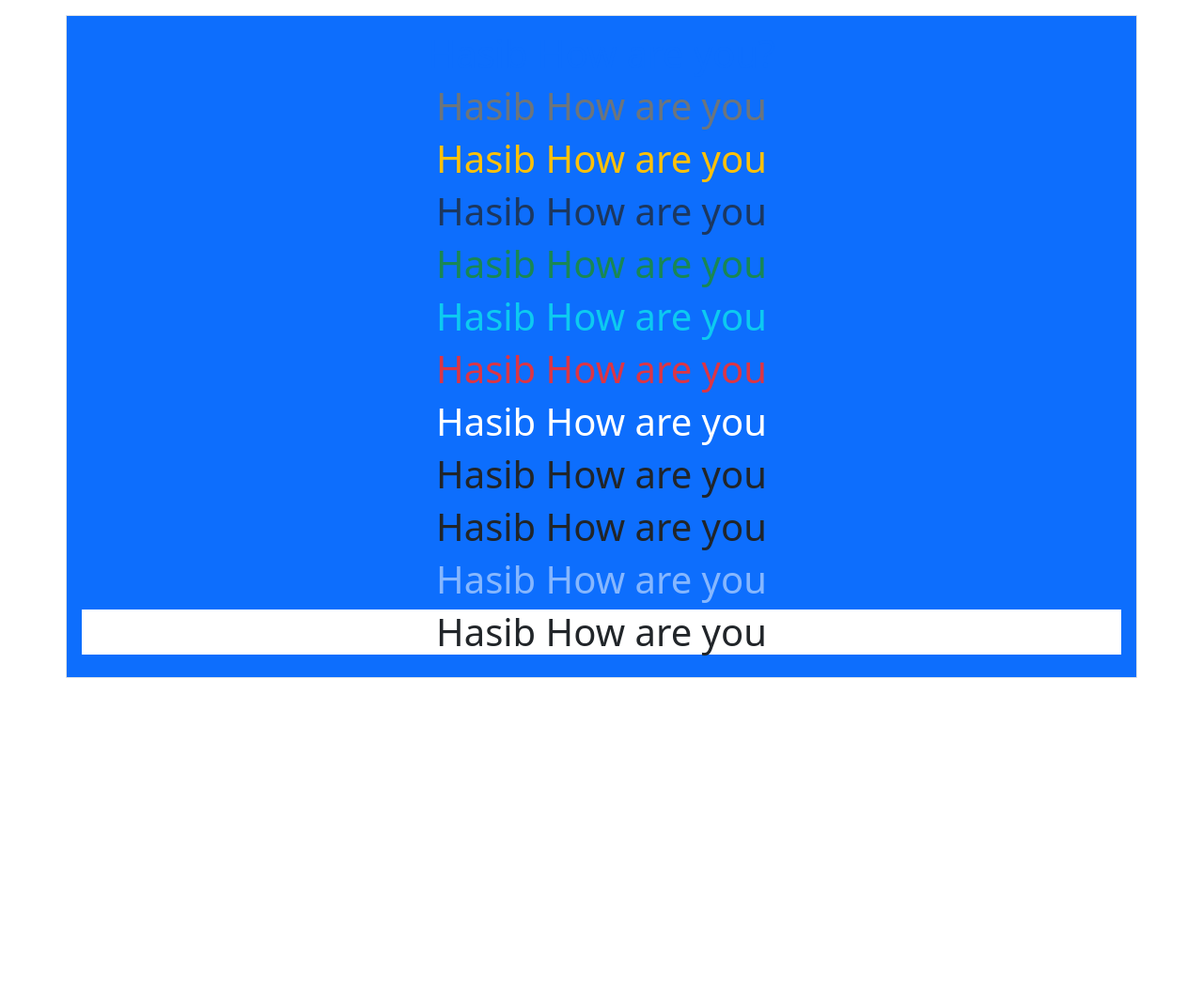
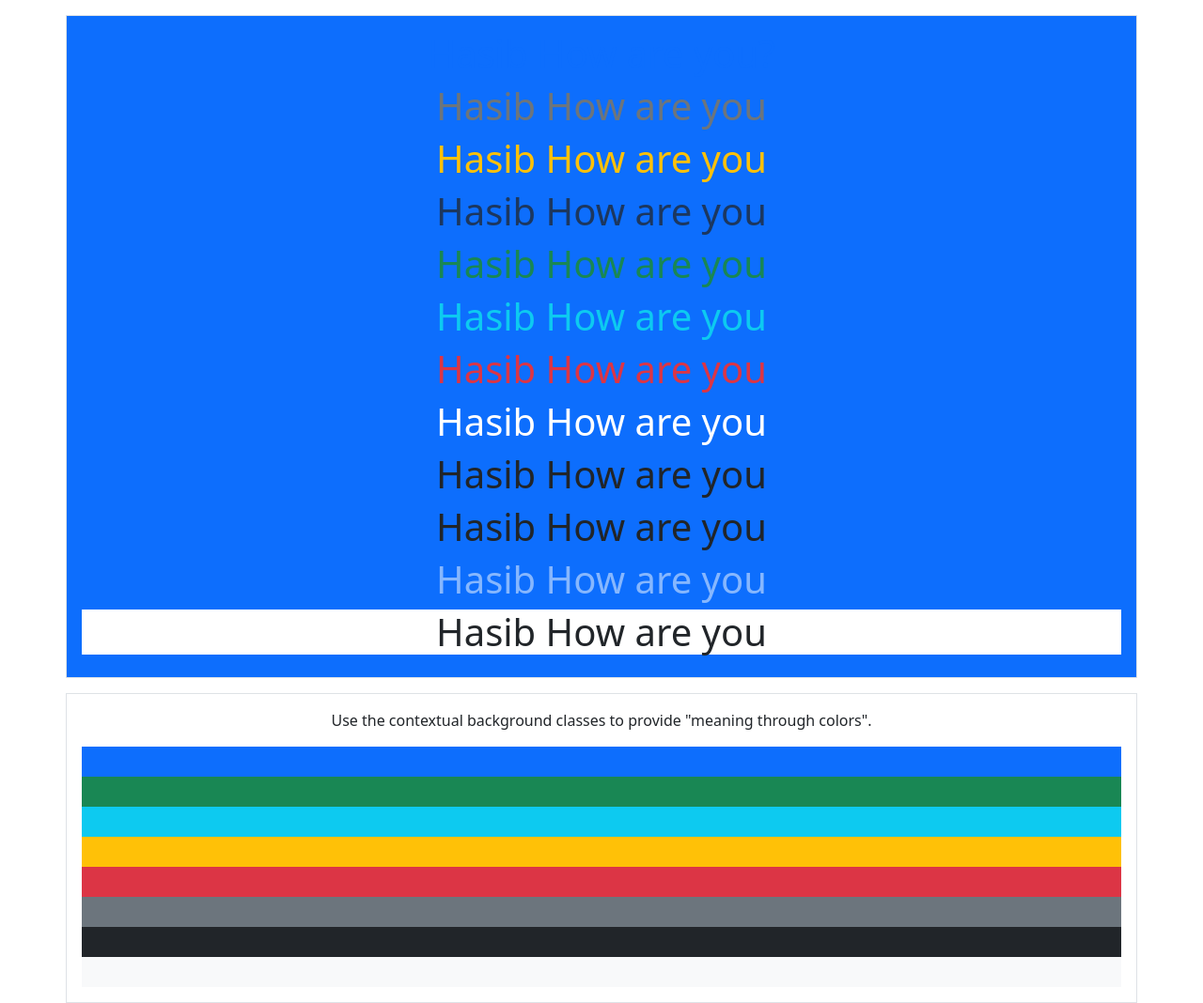
Before and after one commit to Hasib2202/Bootstrap_5, a plain HTML site: page Bootstrap Learning/BS5Color.html in a window 1280 px wide. Shown: the whole page at 94% size. Before the commit the page ends 800 px from the top, so only its background shows below. Drawn offline with nearby package versions, Linux system fonts and the light colour scheme.

Commit message:
Update BS5Color.html

```diff
--- a/Bootstrap Learning/BS5Color.html
+++ b/Bootstrap Learning/BS5Color.html
@@ -1,8 +1,8 @@
 <!DOCTYPE html>
 <html lang="en">
   <head>
-    <meta charset="UTF-8">
-    <meta name="viewport" content="width=device-width, initial-scale=1.0">
+    <meta charset="UTF-8" />
+    <meta name="viewport" content="width=device-width, initial-scale=1.0" />
 
     <!-- Latest compiled and minified CSS -->
     <link
@@ -13,11 +13,9 @@
     <!-- Latest compiled JavaScript -->
     <script src="https://cdn.jsdelivr.net/npm/bootstrap@5.3.3/dist/js/bootstrap.bundle.min.js"></script>
 
-
     <title>Document</title>
   </head>
   <body>
-
     <div class="container border p-3 my-3 text-center bg-primary">
       <p class="text-primary h1">Hasib How are you?</p>
       <p class="text-secondary h1">Hasib How are you</p>
@@ -31,8 +29,21 @@
       <p class="text-body h1">Hasib How are you</p>
       <p class="text-white-50 h1">Hasib How are you</p>
       <p class="text-dark-50 bg-white h1">Hasib How are you</p>
+    </div>
 
-
+    <div class="container border p-3 text-center">
+      <p>
+        Use the contextual background classes to provide "meaning through
+        colors".
+      </p>
+      <div class="bg-primary p-3"></div>
+      <div class="bg-success p-3"></div>
+      <div class="bg-info p-3"></div>
+      <div class="bg-warning p-3"></div>
+      <div class="bg-danger p-3"></div>
+      <div class="bg-secondary p-3"></div>
+      <div class="bg-dark p-3"></div>
+      <div class="bg-light p-3"></div>
     </div>
   </body>
 </html>
```
Lines whose indentation alone changed are shown as unchanged.
